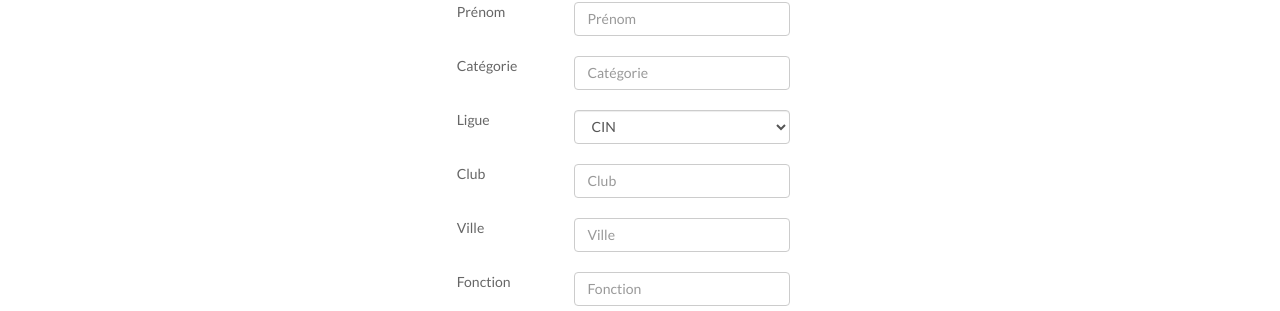
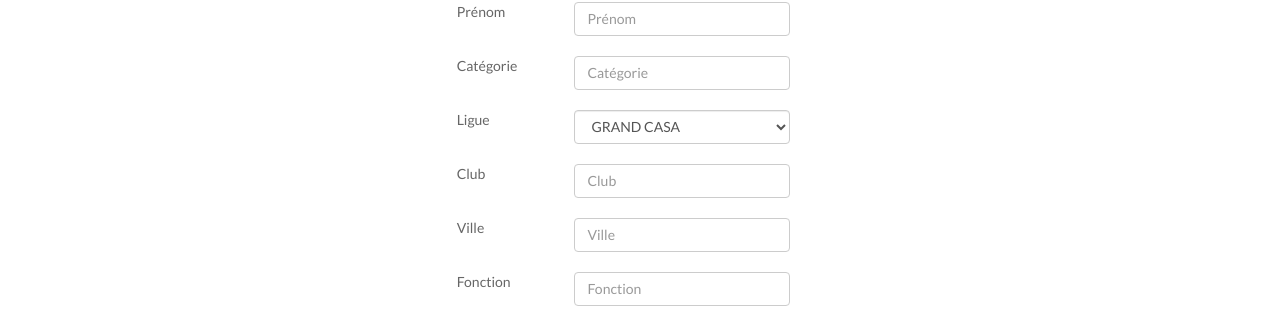
Before and after one commit to brookkk/espacefinassure, a PHP site: page /webapp/ajouter_adherent.php in a window 1280 px wide. Shown: the part 419-730 px from the top of the page. Run offline with PHP 8.4, Linux system fonts and the light colour scheme; a user stored in the database is signed in; some libraries are stand-ins or nearby versions.

Commit message:
adherent add select ligue

```diff
--- a/webapp/ajouter_adherent.php
+++ b/webapp/ajouter_adherent.php
@@ -98,11 +98,10 @@ if(!$_SESSION['pseudo'])
       <!--<input type="text" class="form-control" name="ligue" placeholder="Ligue" required title="Ligue" oninvalid="this.setCustomValidity('pri&egrave;re de remplire la ligue')" oninput="setCustomValidity('')">
       -->
 
-      <select class="form-control" name="type_d_identite">
-        <option value="CIN">CIN</option>
-        <option value="PASSPORT">PASSPORT</option>
-        <option value="CARTE SEJOUR">CARTE SEJOUR</option>
-        <option value="PERMIS">PERMIS</option>
+      <select class="form-control" name="ligue">
+        <option value="GRAND CASA">GRAND CASA</option>
+        <option value="GHARB">GHARB</option>
+        <option value="TANGER">TANGER</option>
       </select>
 
     </div>
```
